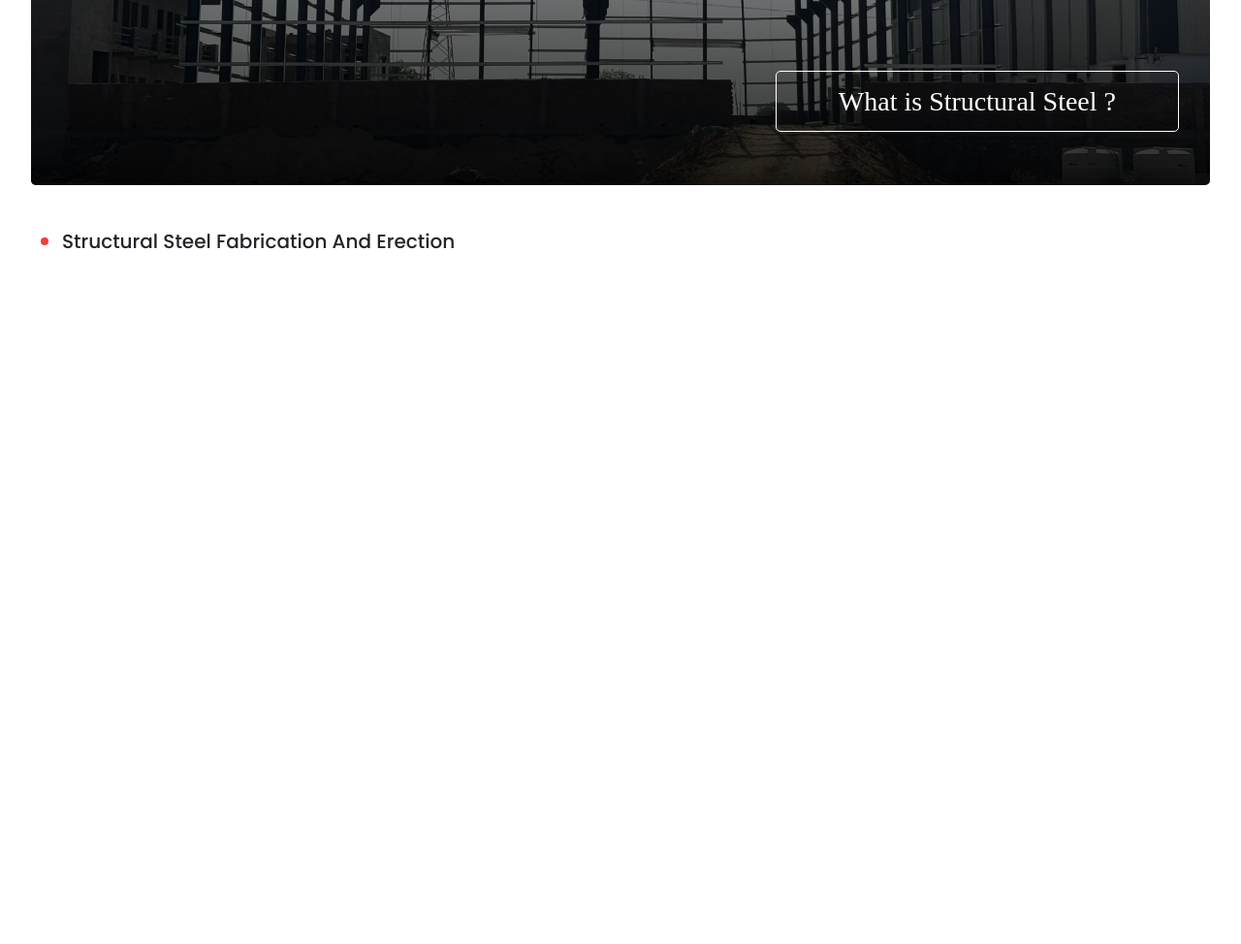
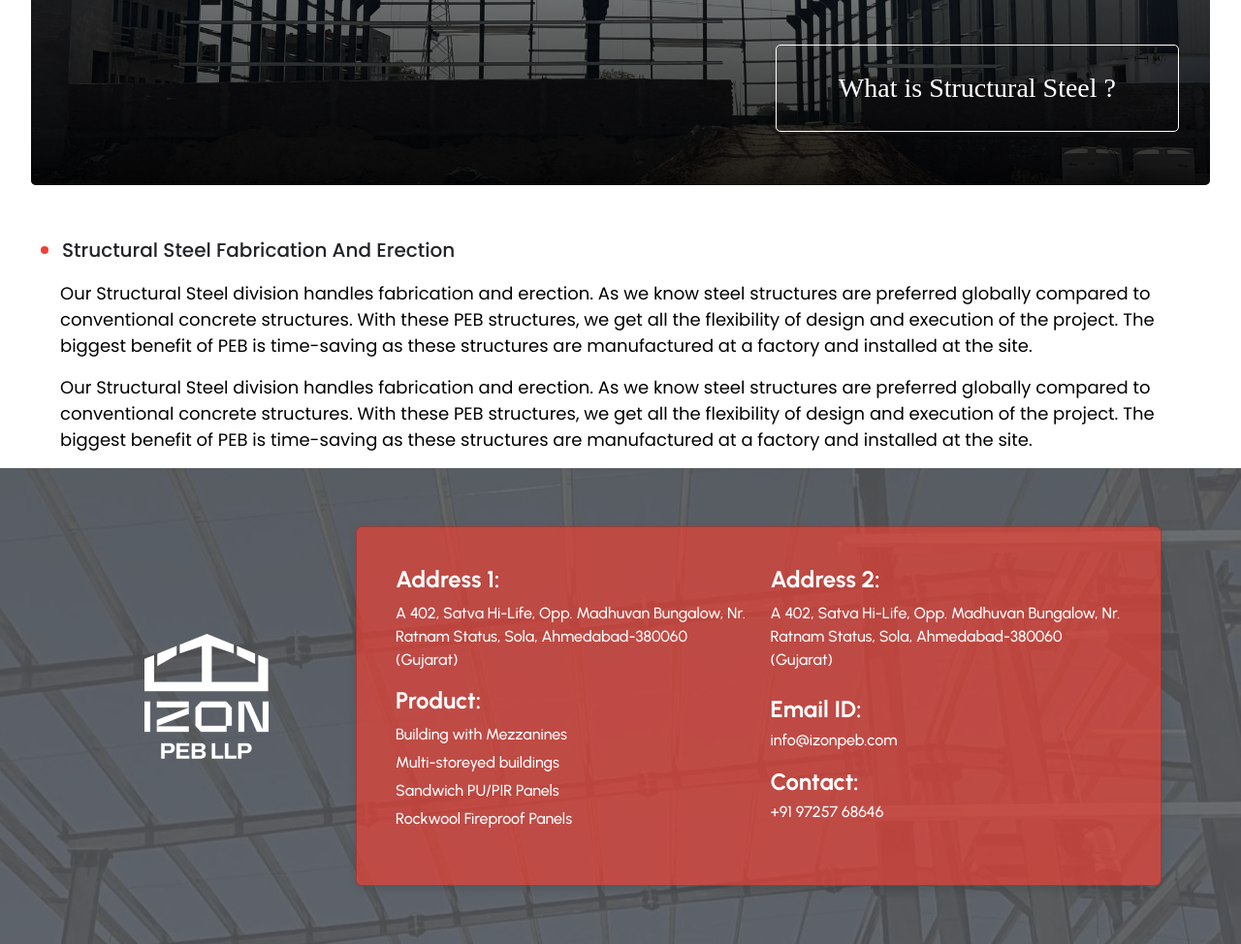
Before and after one commit to Uniqueitsolutions/izonpebllp.com, a plain HTML site: page structural.html in a window 1280 px wide. Shown: the part 500-1474 px from the top of the page at 97% size. Before the commit the page ends 800 px from the top, so only its background shows below. Drawn offline with nearby package versions, Linux system fonts and the light colour scheme.

Commit message:
update structural component

```diff
--- a/Assets/css/Style.css
+++ b/Assets/css/Style.css
@@ -1370,7 +1370,7 @@
 .btn-wrapper {
     display: flex;
     justify-content: center;
-    column-gap: 25px;
+    column-gap: 10px;
     margin-top: 33px;
 }
 
--- a/structural.html
+++ b/structural.html
@@ -57,25 +57,35 @@
             font-family: Heebo;
             font-size: 28px;
             font-weight: 500;
-            line-height: 15px;
+            line-height: 15px
             text-align: left;
             margin: 0px;
         }
-        .structural-steel{
+
+        .structural-steel {
             margin-top: 50px;
             width: 95%;
         }
+
         .structural-steel li::marker {
             list-style: circle;
             color: var(--txt-lightred);
             font-size: 22px;
         }
-        .structural-title{
+
+        .structural-title {
             font-family: Poppins;
-font-size: 20px;
-font-weight: 500;
-line-height: 15px;
-text-align: left;
+            font-size: 20px;
+            font-weight: 500;
+
+        }
+
+        .structural-paragraph {
+            padding-left: 30px;
+            font-family: Poppins;
+            font-size: 18px;
+            font-weight: 400;
+            color: #000000;
 
         }
     </style>
@@ -131,11 +141,67 @@ text-align: left;
         </div>
 
         <div class="structural-steel mx-auto">
-            <ul >
+            <ul>
                 <li class="structural-title">Structural Steel Fabrication And Erection</li>
             </ul>
+            <p class="structural-paragraph">Our Structural Steel division handles fabrication and erection. As we know steel
+                structures
+                are preferred globally compared to conventional concrete structures. With these PEB structures,
+                we get all the flexibility of design and execution of the project. The biggest benefit of PEB is
+                time-saving as these structures are manufactured at a factory and installed at the site.</p>
+            <p class="structural-paragraph">Our Structural Steel division handles fabrication and erection. As we know steel
+                structures
+                are preferred globally compared to conventional concrete structures. With these PEB structures,
+                we get all the flexibility of design and execution of the project. The biggest benefit of PEB is
+                time-saving as these structures are manufactured at a factory and installed at the site.</p>
         </div>
     </section>
+
+    <footer>
+        <div class="contact-section">
+            <div class="container contact-container">
+                <div class="row justify-content-center contact-info" style="font-family: urbanist;">
+                    <div class="col-md-3 contact-logo">
+                        <img src="Assets/images/Logo2.png" data-aos="fade-up" alt="Company Logo">
+                    </div>
+                    <div class="col-md-9">
+                        <div class="card contact-card">
+                            <div class="card-body">
+                                <div class="row" style="color: white;">
+                                    <div class="col-md-6">
+                                        <h5 class="footer-add-title" data-aos="fade-up">Address 1:</h5>
+                                        <p class="footer-add-txt" data-aos="fade-up">A 402, Satva Hi-Life, Opp. Madhuvan
+                                            Bungalow, Nr.
+                                            Ratnam Status, Sola, Ahmedabad-380060 (Gujarat)</p>
+                                        <h5 class="footer-add-title" data-aos="fade-up">Product:</h5>
+                                        <ul>
+                                            <li class="footer-pro-txt" data-aos="fade-up">Building with Mezzanines</li>
+                                            <li class="footer-pro-txt" data-aos="fade-up">Multi-storeyed buildings</li>
+                                            <li class="footer-pro-txt" data-aos="fade-up">Sandwich PU/PIR Panels</li>
+                                            <li class="footer-pro-txt" data-aos="fade-up">Rockwool Fireproof Panels</li>
+                                        </ul>
+                                    </div>
+                                    <div class="col-md-6">
+                                        <h5 class="footer-add-title" data-aos="fade-up">Address 2:</h5>
+                                        <p class="footer-add-txt" data-aos="fade-up">A 402, Satva Hi-Life, Opp. Madhuvan
+                                            Bungalow, Nr.
+                                            Ratnam Status, Sola,
+                                            Ahmedabad-380060 (Gujarat)</p>
+                                        <h5 class="footer-email-title" data-aos="fade-up">Email ID:</h5>
+                                        <a class="footer-email-txt" href="mailto:info@izonpeb.com"
+                                            data-aos="fade-up">info@izonpeb.com</a>
+                                        <h5 class="footer-contact-title" data-aos="fade-up">Contact:</h5>
+                                        <a class="footer-contact-txt" href="tel:+919725768646" data-aos="fade-up"
+                                            data-aos-delay="300">+91 97257 68646</a>
+                                    </div>
+                                </div>
+                            </div>
+                        </div>
+                    </div>
+                </div>
+            </div>
+        </div>
+    </footer>
 
     <script src="Assets/js/aos.js"></script>
 
```
